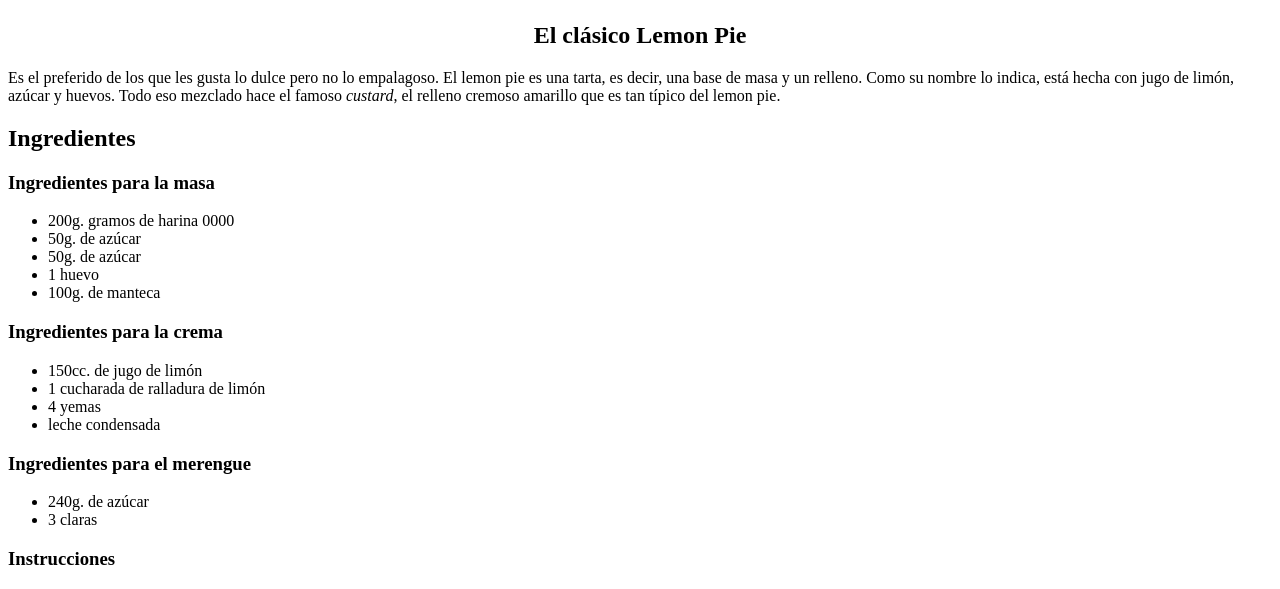
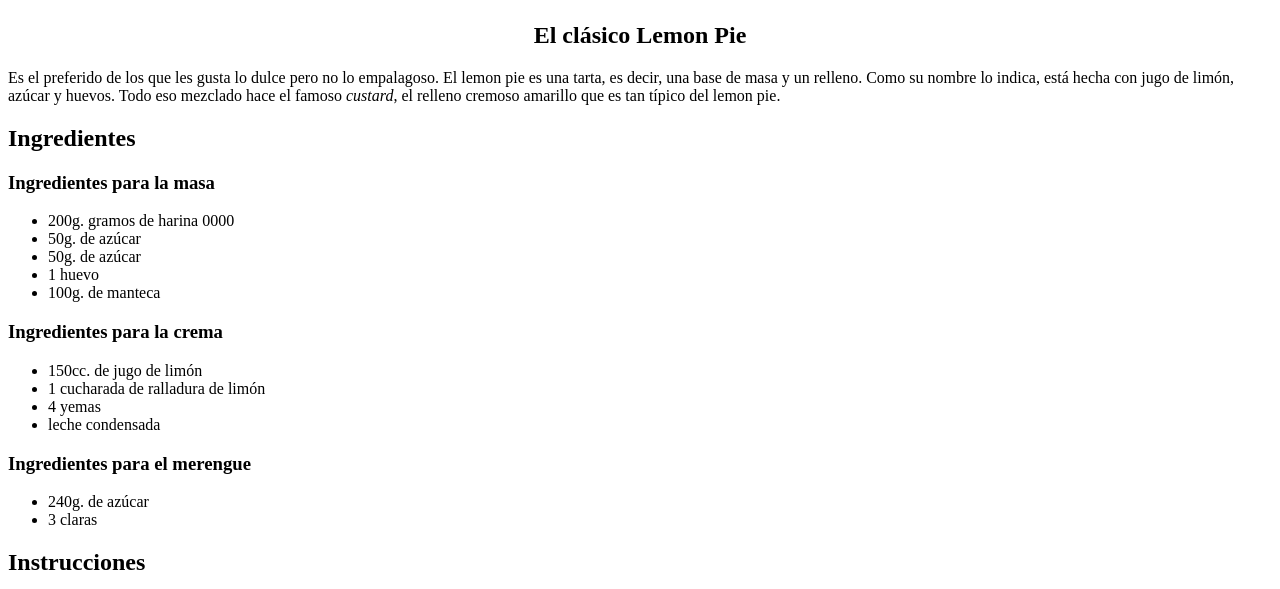
Before and after one commit to fpicco/Frontend-I, a plain HTML site: page lemonPie/index.html in a window 1280 px wide. Shown: the part 349-938 px from the top of the page. Drawn offline with Linux system fonts and the light colour scheme.

Commit message:
Arreglo de titulo Instrucciones

```diff
--- a/lemonPie/index.html
+++ b/lemonPie/index.html
@@ -51,7 +51,7 @@
         </section>
 
         <section>
-            <h3>Instrucciones</h3>
+            <h2>Instrucciones</h2>
             <ol>
 
 
```
